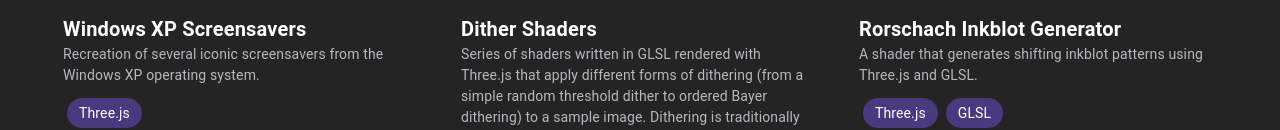
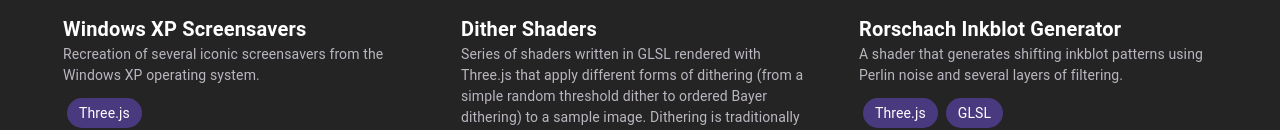
Before and after one commit to kavalcio/kavalcio.github.io, a React (Vite) app: page /projects in a window 1280 px wide. Shown: the part 563-693 px from the top of the page. Built offline with nearby package versions, Linux system fonts and the light colour scheme.

Commit message:
Copy change

```diff
--- a/src/constants/content.js
+++ b/src/constants/content.js
@@ -108,7 +108,7 @@
   {
     id: 'inkblot',
     title: 'Rorschach Inkblot Generator',
-    hook: 'A shader that generates shifting inkblot patterns using Three.js and GLSL.',
+    hook: 'A shader that generates shifting inkblot patterns using Perlin noise and several layers of filtering.',
     img: 'src/assets/images/inkblot.png',
     tech: ['Three.js', 'GLSL'],
     playUrl: 'https://three-js-screen-savers.vercel.app/inkblot.html',
```
